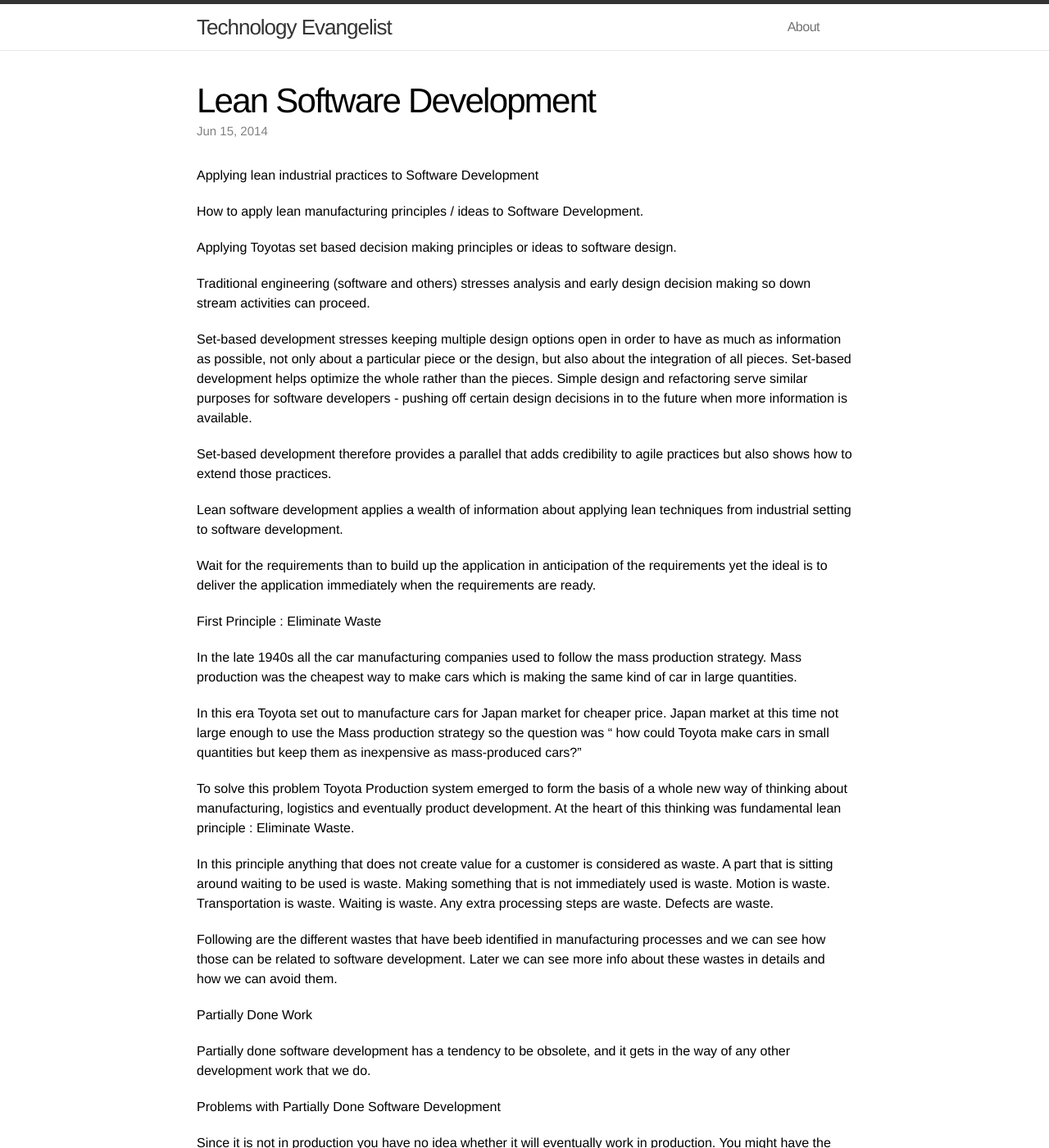
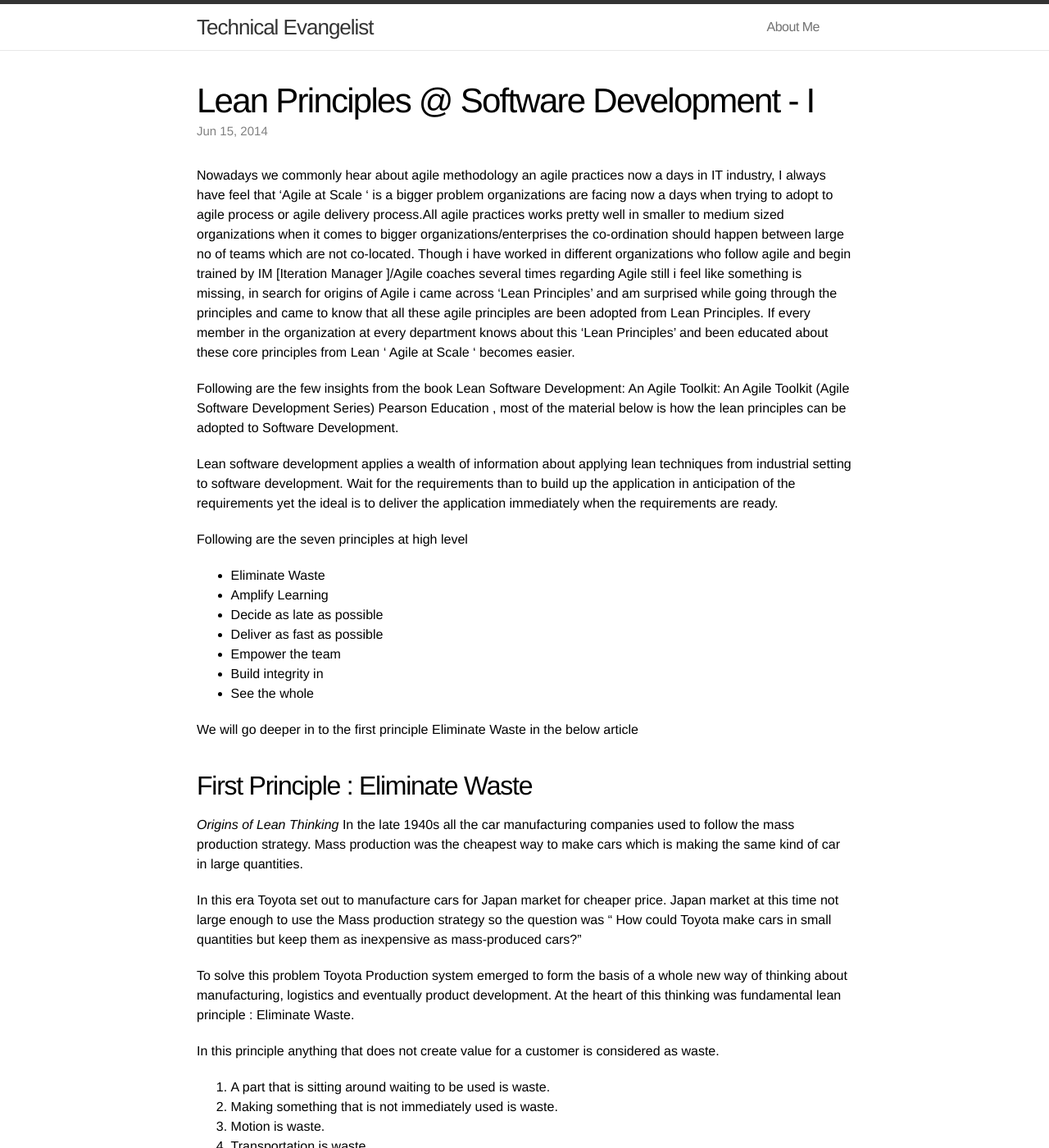
Before and after one commit to vinaypandella/myBlogs, a Jekyll site: the page built from _posts/2014-06-14-Lean Development.markdown, in a window 1280 px wide and 1400 px high. Shown: the whole window at 82% size. Built offline with Jekyll 4.4.1, drawn with Linux system fonts in a browser that asks for light colours; comment, search, counter and statistics services are not loaded; some of the changed text lies outside the part shown.

Commit message:
updated.

```diff
--- a/_config.yml
+++ b/_config.yml
@@ -1,9 +1,9 @@
 # Site settings
-title: Technology Evangelist
+title: Technical Evangelist
 email: vinay.pandella@gmail.com / vpandella@nisum.com
 description: "Working as a Team Lead at Nisum Technologies, am passionate about technology and impact of technology on human life."
 baseurl: ""
-url: "http://yourdomain.com"
+url: "http://vinaypandella.github.io/"
 comments: true
 
 # Build settings
--- a/_layouts/post.html
+++ b/_layouts/post.html
@@ -15,7 +15,7 @@ layout: default
     <div id="disqus_thread"></div>
     <script type="text/javascript">
         /* * * CONFIGURATION VARIABLES: EDIT BEFORE PASTING INTO YOUR WEBPAGE * * */
-        var disqus_shortname = 'leandevelopment'; // required: replace example with your forum shortname
+        var disqus_shortname = '{{page.excerpt}}'; // required: replace example with your forum shortname
         var disqus_developer = 1;
 
         /* * * DON'T EDIT BELOW THIS LINE * * */
--- a/_posts/2014-06-14-Lean Development.markdown
+++ b/_posts/2014-06-14-Lean Development.markdown
@@ -1,52 +1,84 @@
 ---
 layout: post
-title:  "Lean Software Development"
+title:  "Lean Principles @ Software Development - I"
 date:   2014-06-15 22:04:30
 categories: Lean
 comments: true
+excerpt:  leandevelopment
 ---
 
+Nowadays we commonly hear about agile methodology an agile practices now a days in IT industry, I always have feel that 'Agile at Scale ' is a bigger problem organizations are facing now a days when trying to adopt to agile process or agile delivery process.All agile practices works pretty well in smaller to medium sized organizations when it comes to bigger organizations/enterprises the co-ordination should happen between large no of teams which are not co-located.
+Though i have worked in different organizations who follow agile and begin trained by IM [Iteration Manager ]/Agile coaches several times regarding Agile still i feel like something is missing, in search for origins of Agile i came across 'Lean Principles' and am surprised while going through the principles and came to know that all these agile principles are been adopted from Lean Principles.
+If every member in the organization at every department knows about this 'Lean Principles' and been educated about these core principles from Lean ' Agile at Scale ' becomes easier.
 
-Applying lean industrial practices to Software Development
+Following are the few insights from the book Lean Software Development: An Agile Toolkit: An Agile Toolkit (Agile Software Development Series) Pearson Education , most of the material below is how the lean principles can be adopted to Software Development.
 
+Lean software development applies a wealth of information about applying lean techniques from industrial setting to software development. Wait for the requirements than to build up the application in anticipation of the requirements yet the ideal is to deliver the application immediately when the requirements are ready.
 
-How to apply lean manufacturing principles / ideas to Software Development.
+Following are the seven principles at high level
 
-Applying Toyotas set based decision making principles or ideas to software design.
++   Eliminate Waste
++   Amplify Learning
++   Decide as late as possible
++   Deliver as fast as possible
++   Empower the team
++   Build integrity in
++   See the whole
 
-Traditional engineering (software and others) stresses analysis and early design decision making so down stream activities can proceed.
-
-Set-based development stresses keeping multiple design options open in order to have as much as information as possible, not only about a particular piece or the design, but also about the integration of all pieces. Set-based development helps optimize the whole rather than the pieces. Simple design and refactoring serve similar purposes for software developers - pushing off certain design decisions in to the future when more information is available.
-
-Set-based development therefore provides a parallel that adds credibility to agile practices but also shows how to extend those practices.
-
-Lean software development applies a wealth of information about applying lean techniques from industrial setting to software development.
-
-Wait for the requirements than to build up the application in anticipation of the requirements yet the ideal is to deliver the application immediately when the requirements are ready.
+We will go deeper in to the first principle Eliminate Waste in the below article
 
 First Principle : Eliminate Waste
+---------------------------------
 
+<i>Origins of Lean Thinking</i>
 In the late 1940s all the car manufacturing companies used to follow the mass production strategy. Mass production was the cheapest way to make cars which is making the same kind of car in large quantities.
 
-In this era Toyota set out to manufacture cars for Japan market for cheaper price. Japan market at this time not large enough to use the Mass production strategy so the question was “ how could Toyota make cars in small quantities but keep them as inexpensive as mass-produced cars?”
+In this era Toyota set out to manufacture cars for Japan market for cheaper price. Japan market at this time not large enough to use the Mass production strategy so the question was “ How could Toyota make cars in small quantities but keep them as inexpensive as mass-produced cars?”
 
 To solve this problem Toyota Production system emerged to form the basis of a whole new way of thinking about manufacturing, logistics and eventually product development. At the heart of this thinking was fundamental lean principle : Eliminate Waste.
 
 In this principle anything that does not create value for a customer is considered as waste.
-A part that is sitting around waiting to be used is waste.
-Making something that is not immediately used is waste.
-Motion is waste.
-Transportation is waste.
-Waiting is waste.
-Any extra processing steps are waste.
-Defects are waste.
+<ol>
+<li>   A part that is sitting around waiting to be used is waste. </li>
+<li>   Making something that is not immediately used is waste.       </li>
+<li>   Motion is waste. </li>
+<li>  Transportation is waste.</li>
+<li>   Waiting is waste.            </li>
+<li>   Any extra processing steps are waste.</li>
+<li>   Defects are waste.                        </li>
 
-Following are the different wastes that have beeb identified in manufacturing processes and we can see how those can be related to software development. Later we can see more info about these wastes in details and how we can avoid them.
+</ol>
 
+If something does not directly add value as perceived by the customer, it is waste.every step in the waterfall model other than analysis and coding is considered as waste.
 
+Following are the different wastes that have been identified in manufacturing processes and we can see how those can be related to software development.
+
+<table border="1">
+<tr>
+ <th>  Wastes of Manufacturing  </th> <th>  Wastes of Software Development  </th>
+</tr>
+<tr>
+ <td> Inventory </td> <td> Partially Done Work </td>
+</tr>
+ <td> Extra Processing </td> <td> Extra Processes </td>
+ </tr>
+ <tr>
+ <td> OverProduction </td> <td> Extra Features </td>
+ </tr>
+ <tr>
+ <td> Transportation </td> <td> Task Switching </td>
+ </tr><tr>
+ <td> Waiting </td> <td> Waiting </td>
+ </tr>    <tr>
+ <td> Motion </td> <td> Motion </td>
+ </tr>        <tr>
+ <td> Defects </td> <td> Defects </td>
+</tr>
+</table>
 
 
 Partially Done Work
+-------------------
 
 Partially done software development has a tendency to be obsolete, and it gets in the way of any other development work that we do.
 
@@ -61,21 +93,25 @@ Minimizing the partially done software development is a risk-reduction as well a
 
 
 Extra Processes
+---------------
 
 Paper work or documentation's seriously is that all really necessary.
-It consumes resources
-slows down reps one times.
-hides quality problems.
-gets lost.
-degrades and becomes obsolete.
-no one cares to read adds no value.
-
+<ol>
+<li>It consumes resources</li>
+<li>slows down reps one times.</li>
+<li>hides quality problems.</li>
+<li>gets lost.</li>
+<li>degrades and becomes obsolete.</li>
+<li>no one cares to read adds no value.</li>
+</ol>
 Does customer really finds this paper work or documentation more valuable? Some of the projects requires paper work or documentation as the required deliverable but does not mean that it adds value.
 
 If at all for a project if it is required you should follow the below.
-Keep to short
-Keep it high level.
-Do it off line.
+<ol>
+<li>Keep to short</li>
+<li>Keep it high level.</li>
+<li>Do it off line.</li>
+</ol>
 
 There are exceptions to these there might be some safety critical systems which are frequently regulated and often required to have written requirements, traceable to code, in this case instead of preparing bunch of documents about the requirements which can be used to evaluate the functionality of the delivered application it would be better if requirements are written in a table-driven or template driven format which can be understood by both users and developers.
 
@@ -83,11 +119,13 @@ A good test to check if we need paperwork or not is to check if any one is eager
 
 Always try to eliminate the documentation work and see if it can be communicate in any other efficient way for example writing acceptance tests instead of writing requirements. In general delay documentation details of a feature until the iteration in which they are implemented.
 
+
 Extra features
+---------------
 
 How would an extra feature come in to an application and how does it becomes as a waste?
 
-Business owners might think that this feature might be good just incase if it is needed in future.
+Business owners might think that this feature might be good just in case if it is needed in future.
 Developers might like to add a cool technical feature which is not needed but just wanted to see how it works.
 
 All these sounds good and harmless , but all these a serious waste. Why ? Every bit of code is to be minted by life time which means it should be completed , tested and integrated every time a change is made.
@@ -100,36 +138,40 @@ Resist the temptation , If the code / feature is not needed now putting it in to
 
 
 Task Switching
+--------------
 
 Assigning resources to multiple projects is a source of waste.
 Every time developers switch between tasks, a significant switching time is incurred as they get their thoughts incurred and get in the flow of new task.
 
-Belonging to multiple teams means more interruption and more task switching.This task switching time is waste.
+Belonging to multiple teams means more interruption and more task switching. This task switching time is waste.
 
 The fastest way to complete two projects that use the same resources is to do one at a time.
 
-TO DO :: Example of Task Switching
+Say that you have two tasks, each task task takes two days to complete.If you start working on one of them, it should get completed in two days.When it is done you can start the second task and it should get completed in two days.What if you start working on both tasks together and expect to switch between the tasks in between them?First of all neither of them will get completed in two days, but will they both get completed in four days? When you add switching time, they will probably take longer than four days near to five days.
+
 
 Waiting
+-------
 
-Biggest waste in s/w development is to wait for things to happen.
+Biggest waste in software development is to wait for things to happen.
 
-Delays are common on software development processes, and it seems counterintuitive to think of these delays as waste.
+Delays are common on software development processes, and it seems counter intuitive to think of these delays as waste.
 
 Some of the delays
 
-Delays in starting project.
-Delays in staffing.
-Delays due to excessive requirements documentation.
-Delays in reviews and approvals.
-Delays in testing.
-Delays in deployment.
++   Delays in starting project.
++   Delays in staffing.
++   Delays due to excessive requirements documentation.
++   Delays in reviews and approvals.
++   Delays in testing.
++   Delays in deployment.
 
 How would delay effects customer? Delays keeps customer from realizing value as quickly as possible.
 
 When a critical customer need arrives in your development organization, the speed with which you can respond is directly related to the systematic delays in your development cycle.
 
 Motion
+------
 
 When a developer has a question, how much motion does it take to find out an answer?
 
@@ -154,6 +195,8 @@ A critical defect that is detected in three minutes has less impact than the min
 To reduce this waste find the defects as early as possible. Test immediately integrate often and release to production as soon as possible.
 
 Management Activities
+---------------------
+Management Activities do not directly add value to a product, but they do have a big impact on waste in an organization.
 
 Project tracking and control systems also do not add value, and further, they may be an indication of too much work in the system.
 
@@ -161,6 +204,30 @@ Authorization systems that are set up to review and approve changes to requireme
 
 Consider Project Prioritization and work release system. If the work release system is good we don't need much of project prioritization.
 
-Revisit this section
+Authorization systems that are setup to review and approve changes to requirements often add significant delay as opposed to adding value to customer.
 
-Value stream  mapping
+Learning to see waste is an ongoing process of changing the way you think about what is really necessary.
+
+Map your Value Stream
+---------------------
+Mapping your value stream is a good way to start discovering the waste in your software development process.Creating a Value Stream map is a paper and pencil exercise you can easily perform while walking around your organization.
+Your goal is to draw chart of the average customer request, from arrival to completion.Working with the people involved in each activity, sketch all the process steps necessary to fill the request, as well as the average amount of time that a request spends in each step.
+
+You might have already seen the following value map for the projects you have worked in water fall model.
+
+![ValueStreamWaterfall]({{ site.url }}/images/ValueStreamWaterfall.png)
+
+In the above value stream map RED is for wait time  and GREEN is activity time. The customer sign-off takes more time because customer thinks it as an higher risk since this map indicates that they dont get another chance to review and change what they need.In all other phases there are several reviews involved with client and even with external times which is adding more wait time in each and every phase.
+
+Value stream map for agile looks like follows
+
+![ValueStreamAgile]({{ site.url }}/images/ValueStreamAgile.png)
+
+The initial value stream map indicates that customer sign-off might be a source of irritation as well as delay.It shows design reviews and reviews at all phases should be moved inline with development, since they are currently a great source of delay.
+Finally it indicates that planning for deployment should occur earlier in the process.Since the team has decided on agile development, it will solve the problems by moving in to incremental development, gathering requirements as needed, integrating design reviews with coding and planning early for regular deployments.
+
+
+Thank You for reading this will post the remaining principles soon, Try This
+
++   Take some time to discuss each of the seven wastes of software development.
++   Develop a value stream map for your organization. Start with an incoming request and map timeline of its progress to providing customer value.Find out how mich time is spent to add value and how much time in waiting.Identify the biggest cause of delay and try to cut delay.
```
Also changed, not shown: other parts of _posts/2014-06-14-Lean Development.markdown (+1 -2 lines), about.md (+5 -4 lines).
